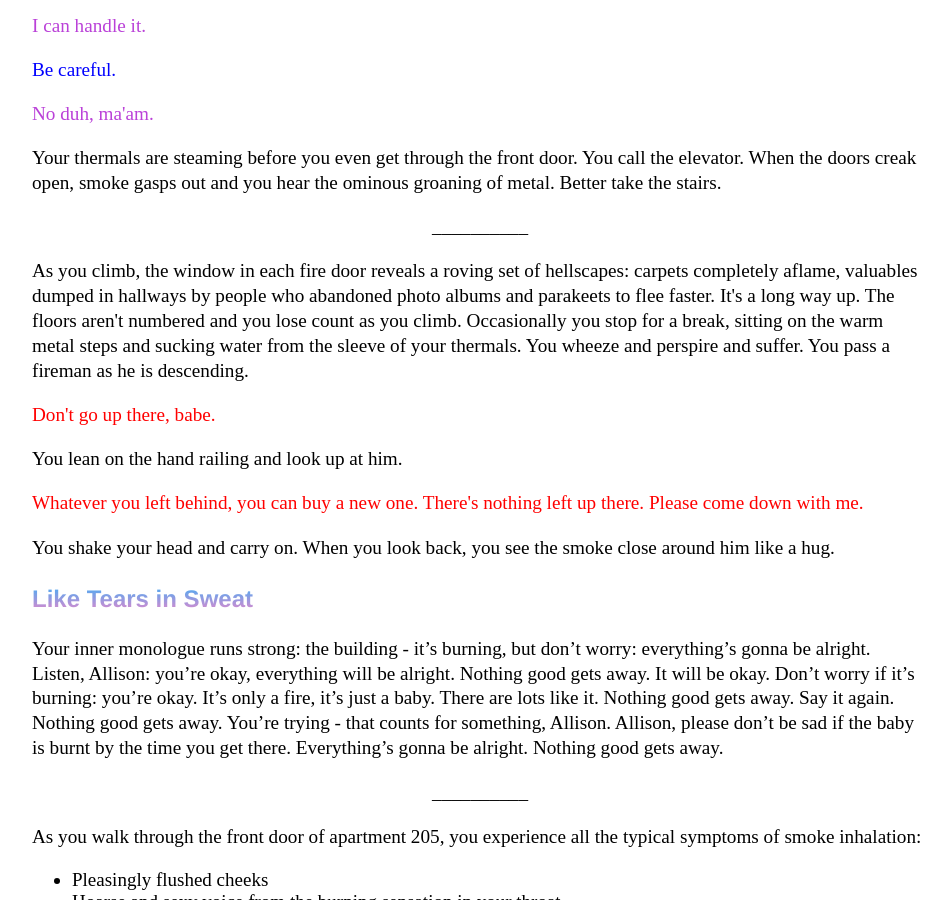
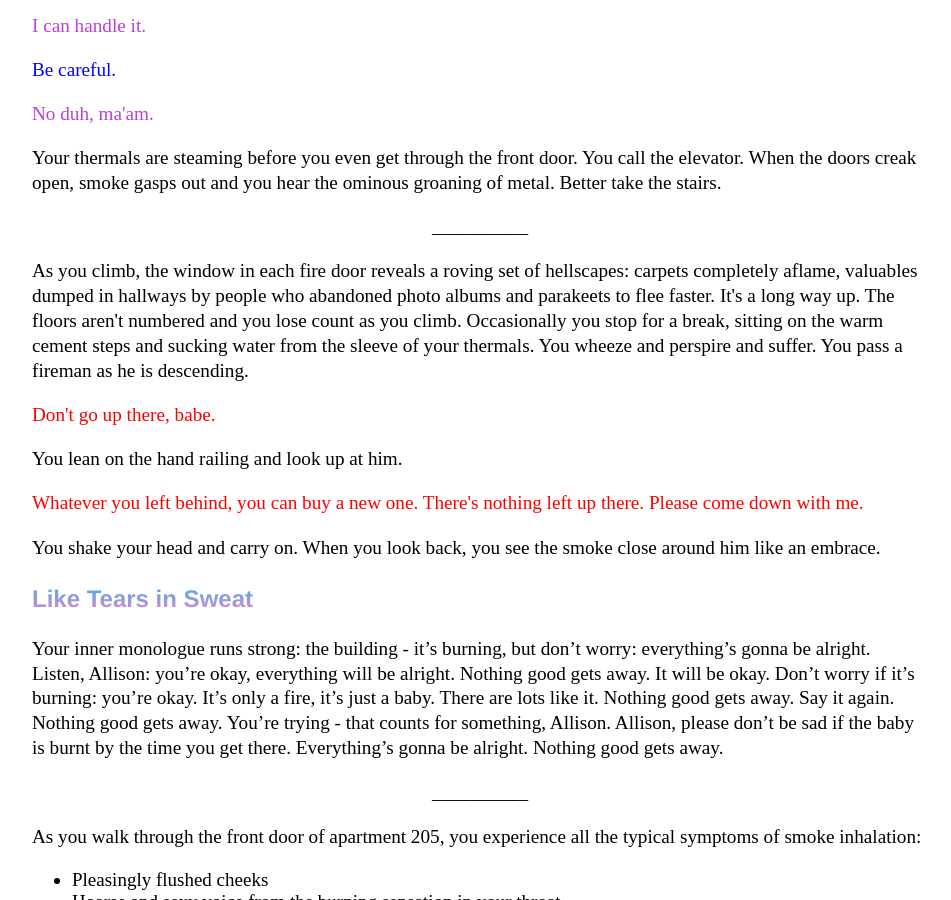
Before and after one commit to Pinelife/pinelife.github.io, a Jekyll site: the page Hellhole/Room12.html, which Jekyll copies as it is, in a window 1280 px wide and 900 px high, scrolled down 2181 px. Shown: the whole window, without its empty margins (160-1111 px from the left). Built offline with Jekyll 4.4.1, drawn with Linux system fonts in a browser that asks for light colours.

Commit message:
Update Room12.html

```diff
--- a/Hellhole/Room12.html
+++ b/Hellhole/Room12.html
@@ -140,13 +140,13 @@ __________
 <p>
   <p>As you climb, the window in each fire door reveals a roving set of hellscapes: carpets completely aflame, valuables dumped in
 hallways by people who abandoned photo albums and parakeets to flee faster. It's a long way up. The floors aren't numbered and you
-lose count as you climb. Occasionally you stop for a break, sitting on the warm metal steps and sucking water from the sleeve of your
+lose count as you climb. Occasionally you stop for a break, sitting on the warm cement steps and sucking water from the sleeve of your
 thermals. You wheeze and perspire and suffer. You pass a fireman as he is descending.
 </p>
 <p style="color:red;">Don't go up there, babe.</p>
 <p>You lean on the hand railing and look up at him.</p>
 <p style="color:red;">Whatever you left behind, you can buy a new one. There's nothing left up there. Please come down with me.</p>
-<p>You shake your head and carry on. When you look back, you see the smoke close around him like a hug.</p>
+<p>You shake your head and carry on. When you look back, you see the smoke close around him like an embrace.</p>
 <h3>Like Tears in Sweat</h3>
 <p>
 Your inner monologue runs strong: the building - it’s burning, but don’t worry: everything’s gonna be alright. Listen, Allison: you’re okay, everything will be alright. Nothing good gets
```
